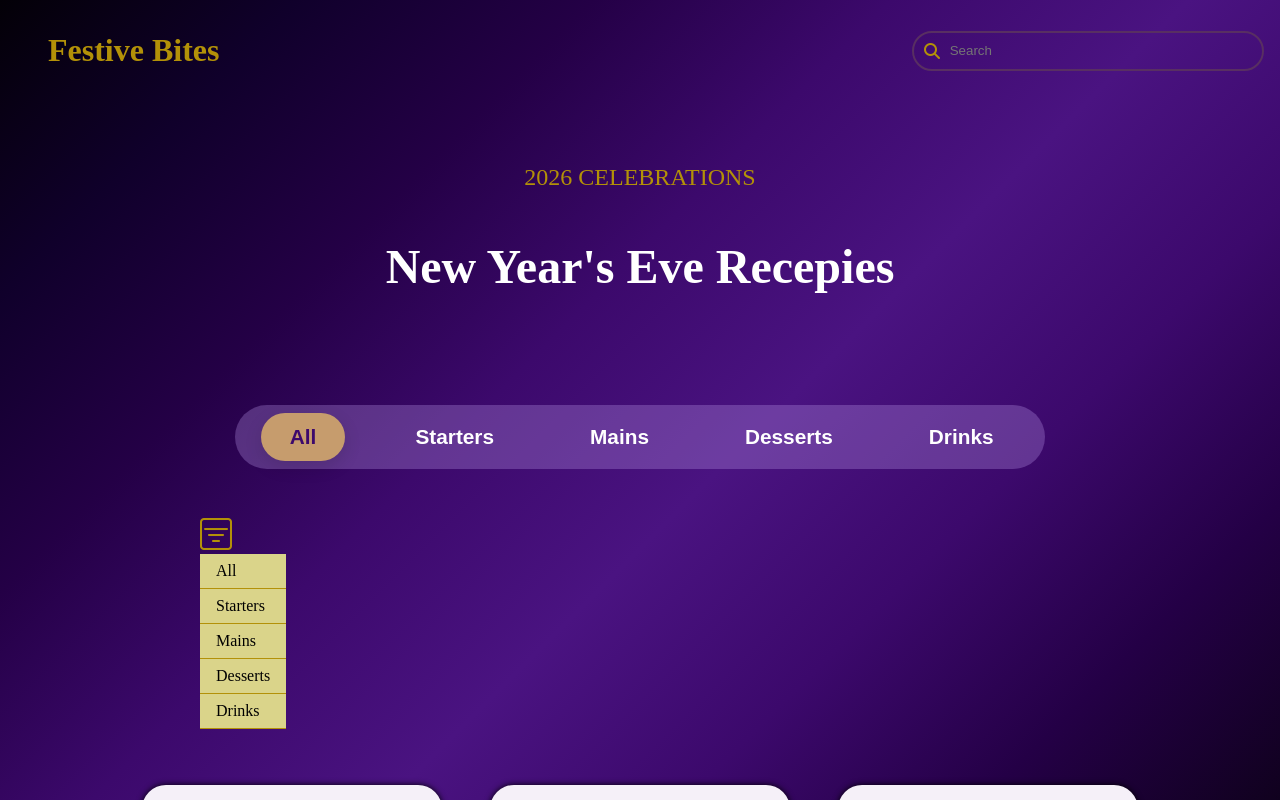
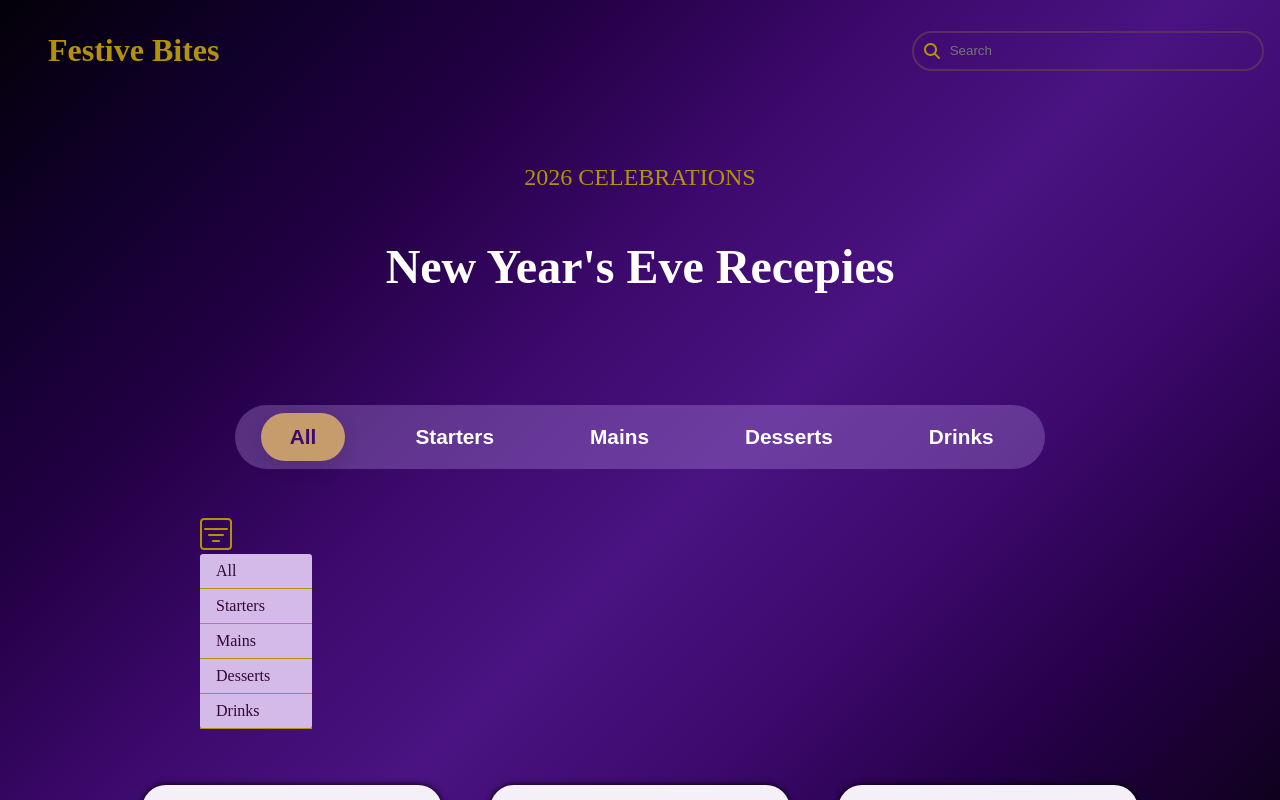
Before and after one commit to yacophanna27/Projektarbete-receptsajten, a Vue app: page / in a window 1280 px wide. Both pictures are taken after a click on the element 740 px from the left and 535 px from the top of the page. Shown: the top 800 px of the page. Built offline with nearby package versions, Linux system fonts and the light colour scheme; grey boxes are pictures that could not be loaded.

Commit message:
Change code in dropdown and add comments

```diff
--- a/src/Views/CategoriesView.vue
+++ b/src/Views/CategoriesView.vue
@@ -1,14 +1,15 @@
 <script>
 import DropDownMenu from '../components/DropDownMenu.vue';
 import Header from '../components/Header.vue';
+
 export default {
   name: 'Categories',
   components: { DropDownMenu, Header},
   props: {
-    modelValue: {
+    modelValue: { // den binds till selectedCategory i template i HomeView
       type: String,
       default: 'all'
-    }
+    },
   },
   data() {
     return {
@@ -19,7 +20,7 @@ export default {
         { label: 'Desserts', value: 'desserts' },
         { label: 'Drinks', value: 'drinks' }
       ],
-      localActive: this.modelValue || 'all',
+      localActive: this.modelValue || 'all', //visar aktiv kategori, kopplat till modelValue
 
     };
   },
@@ -29,7 +30,8 @@ export default {
       'category-selected'
     ],
 
-  watch: {
+  watch: { //vakar över ändring utanför komponenten tex via
+  // routning
     modelValue(newVal) {
       this.localActive = newVal;
     }
@@ -42,16 +44,16 @@ export default {
       // Navigations router till categories
       this.$router.push(`/category/${value}`)
 
-      this.$emit('update:modelValue', value);
-      this.$emit('category-selected', value);
+      this.$emit('update:modelValue', value); // uppdaterar v-model i HomeView
+      this.$emit('category-selected', value); // skickar till HomeView att kategori har valts
     },
 
-    onDropdownSelect(value) {
+    onDropdownSelect(value) { // metod som hanterar DropDownMenu komponenten
       this.selectCategory(value);
     },
 
     isActive(value) {
-      return this.localActive === value;
+      return this.localActive === value; // returnerar aktiv kategori
     }
   },
 }
@@ -60,12 +62,17 @@ export default {
 <template>
   <Header />
   <ul class=" categories">
+
+    <!-- loopar genom genom kategorierna och skapar li för varje kategori,
+    class binder dynamiskt mot css klassen (active) och funktionen som anropas i den används
+    för styla endast vald kategori och inte alla -->
     <li v-for="category in categories" :key="category.value" :class="{ active: isActive(category.value) }"
       @click="selectCategory(category.value)" role="button" tabindex="0">
       {{ category.label }}
     </li>
   </ul>
-  <DropDownMenu :value="categories" @item-selected="onDropdownSelect" />
+  <!-- items kommer från dropdownmenu som är en prop och binds mot value. knappen är för att öppna menyn -->
+  <DropDownMenu :items="categories" @item-selected="onDropdownSelect" />
 </template>
 
 
--- a/src/Views/HomeView.vue
+++ b/src/Views/HomeView.vue
@@ -53,8 +53,8 @@ export default {
 
   methods: {
 
-    onCategorySelection(value) {
-      this.selectedCategory = value;
+    onCategorySelection(value) { //  hanterar barnkomponenten (categoriesView)
+      this.selectedCategory = value; // selectedCategory tilldelades i data ovan ^
     }
   }
 };
@@ -65,6 +65,8 @@ export default {
   <div class="home-page-root">
 
     <div class="category-bar">
+      <!-- binds mot categories via modelValue, selectedCategory
+       uppdatderas när category-selected emmiteras i CategoriesView -->
       <Categories
         :modelValue="selectedCategory"
         @category-selected="onCategorySelection"
--- a/src/components/DropDownMenu.vue
+++ b/src/components/DropDownMenu.vue
@@ -4,9 +4,13 @@
             <i class="bi bi-filter-square"></i>
         </div>
 
+        <!--
+        en forloop som loopar genom items(motsvarar value i categoryView)
+        med index .
+        -->
         <div class="dropdown-content" v-if="isOpen">
             <ul>
-                <li v-for="(item, index) in value" :key="index" @click.stop="selectItem(item)" role="button"
+                <li v-for="(item, index) in items" :key="index" @click="selectItem(item)" role="button"
                     tabindex="0">
                     {{ item.label }}
 
@@ -20,16 +24,22 @@
 <script>
 export default {
     name: "DropDownMenu",
-    props: ["label", "value"],
+    // binder propen i categoryView mot value
+    props: {
+        items: {
+            type: Array,
+            required: true,
+
+        }
+    },
     data() {
         return {
-            isOpen: false
+            isOpen: false // håller menyn stängd som default tills någon trycker på den
         };
     },
     methods: {
         selectItem(item) {
-            this.$emit('item-selected', item.value);
-            this.isOpen = false;
+            this.$emit('item-selected', item.value); //emiten skickar signal till CategoryView så den kan reagera på eventet
         }
     }
 
@@ -46,11 +56,12 @@ export default {
     z-index: 2000;
 }
 .dropdown-content {
-    background-color: rgb(218, 212, 138);
-    max-width: max-content;
+    background-color: rgb(212, 186, 233);
+    width: 7rem;
     cursor: pointer;
     justify-content: center;
-
+    border-radius: 0.2rem;
+    color: rgb(51, 6, 51);
 }
 .dropdown-content li {
     padding: 0.5rem 1rem;
```
